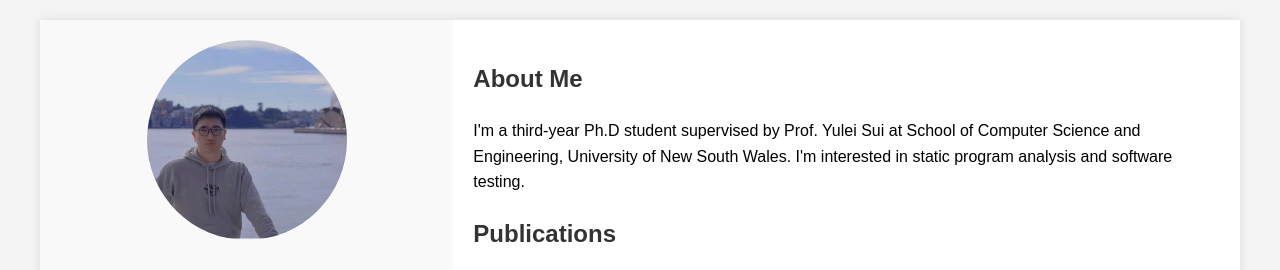
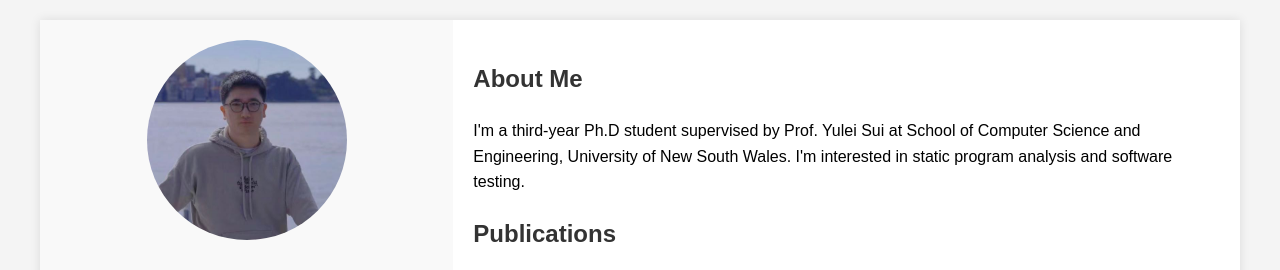
Before and after one commit to shuangxiangkan/shuangxiang.github.io, a plain HTML site: page index.html in a window 1280 px wide. Shown: the top 270 px of the page. Drawn offline with Linux system fonts and the light colour scheme.

Commit message:
update index.html

```diff
--- a/index.html
+++ b/index.html
@@ -60,7 +60,7 @@
 <body>
     <div class="container">
         <div class="left-column">
-            <img src="./kansx.jpg" alt="Profile Picture" class="profile-img">
+            <img src="./profile.jpg" alt="Profile Picture" class="profile-img">
             <h1>Shuangxiang Kan</h1>
             <p>The University of New South Wales</p>
             <div class="contact-info">
```
Also changed, not shown: kansx.jpg (deleted), profile.jpg (added).
